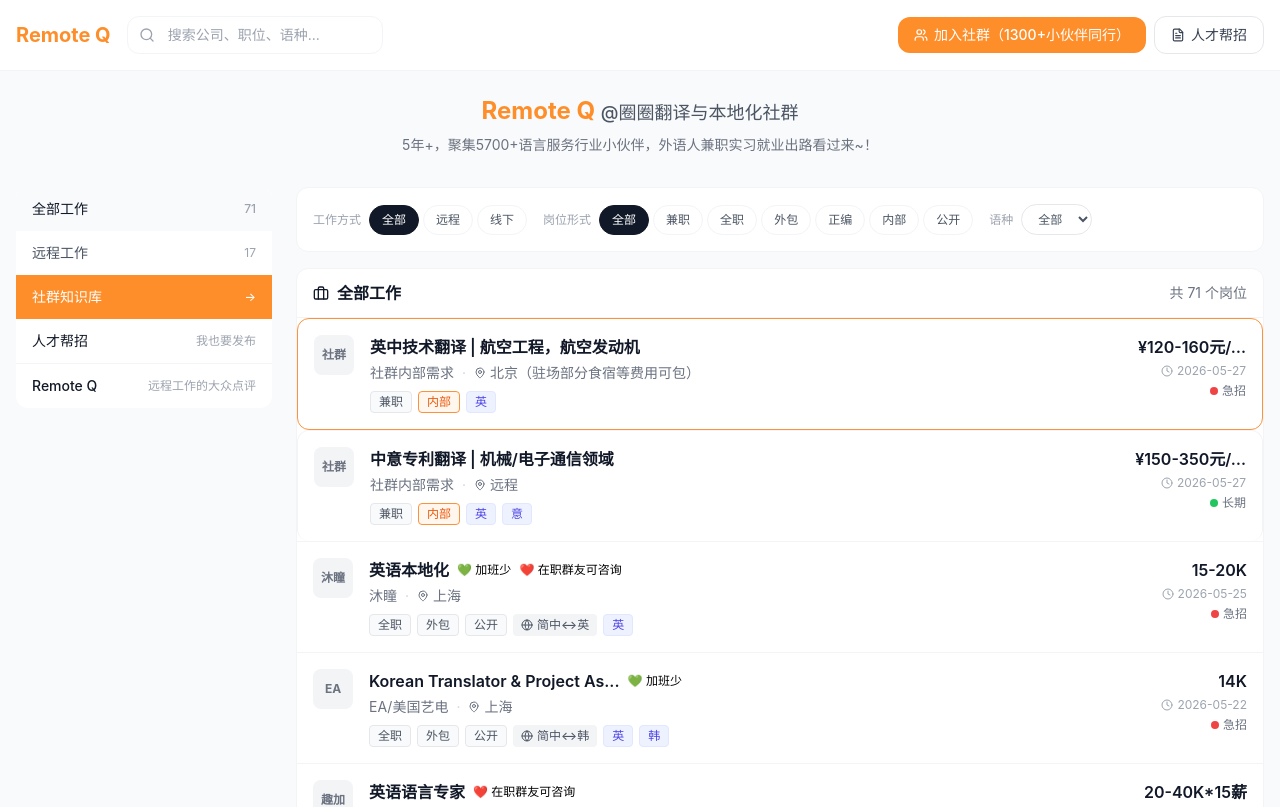
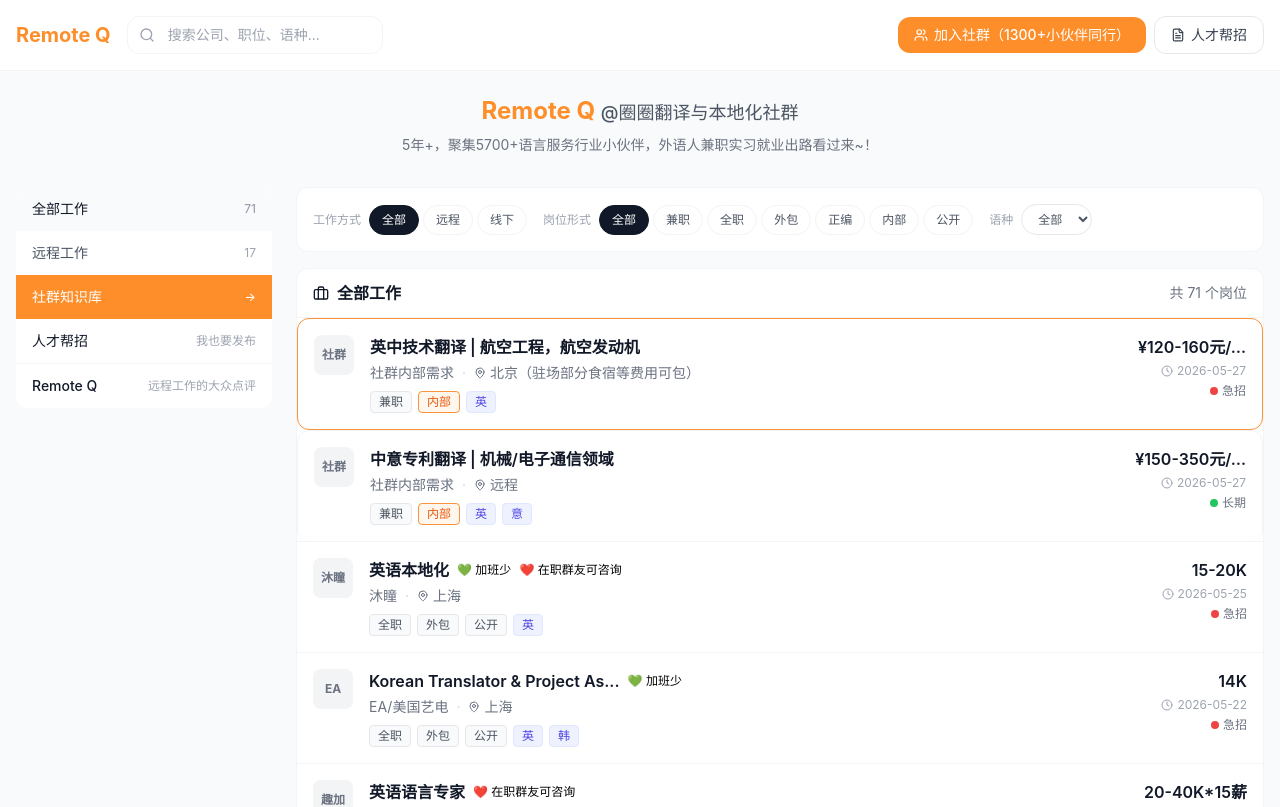
Before and after one commit to quanquan-code/remote-q-web, a React (Vite) app: page / in a window 1280 px wide. Shown: the top 807 px of the page. Built offline with nearby package versions, Linux system fonts and the light colour scheme.

Commit message:
style(jobs): remove languagePair tag, keep auto-extracted language tags only

```diff
--- a/src/pages/Jobs.jsx
+++ b/src/pages/Jobs.jsx
@@ -575,12 +575,6 @@ const Jobs = () => {
                                 公开
                               </span>
                             )}
-                            {job.languagePair && (
-                              <span className="px-2 py-0.5 rounded text-xs font-medium bg-gray-100 text-gray-600 flex items-center gap-1">
-                                <Globe className="w-3 h-3" />
-                                {job.languagePair}
-                              </span>
-                            )}
                             {/* 语种标签 */}
                             {extractLanguages(job).map(lang => (
                               <span key={lang} className="px-2 py-0.5 rounded text-xs font-medium bg-indigo-50 text-indigo-600 border border-indigo-100">
```
